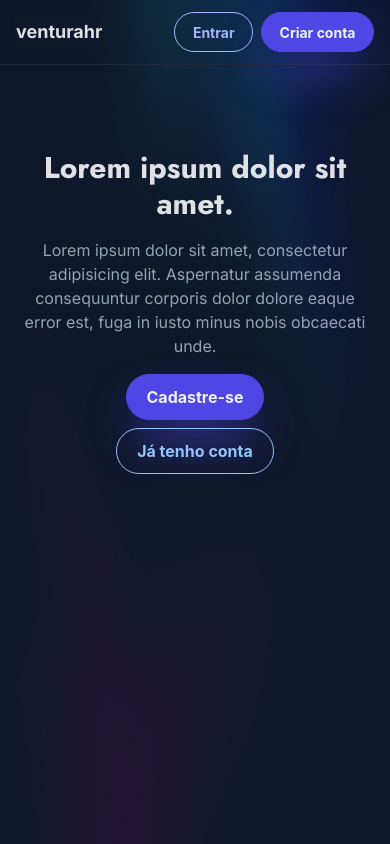
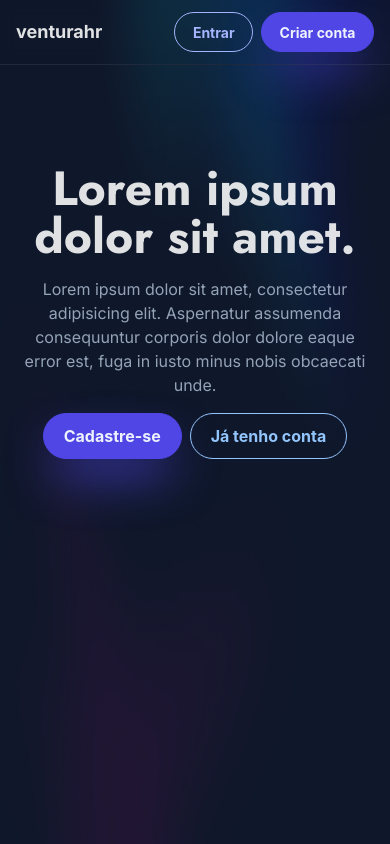
Before and after one commit to fabioper/VenturaHR, a Next.js app in the folder Web/venturahr-web/: page / in a window 390 px wide. Built offline with nearby package versions, Linux system fonts and the light colour scheme; no server answers.

Commit message:
ajusta responsividade da hero

```diff
--- a/Web/venturahr-web/src/pages/index.tsx
+++ b/Web/venturahr-web/src/pages/index.tsx
@@ -25,7 +25,7 @@ const Home: NextPage = () => {
 
         <main className="py-6 h-full">
           <div className="container flex flex-col items-center justify-center h-3/5">
-            <h2 className="text-3xl md:text-6xl font-display font-extrabold m-0 text-center">
+            <h2 className="text-5xl md:text-6xl font-display font-extrabold m-0 text-center">
               Lorem ipsum dolor sit amet.
             </h2>
             <p className="max-w-2xl text-center font-body leading-normal text-slate-400">
@@ -33,7 +33,7 @@ const Home: NextPage = () => {
               Aspernatur assumenda consequuntur corporis dolor dolore eaque
               error est, fuga in iusto minus nobis obcaecati unde.
             </p>
-            <div className="flex flex-col md:flex-row items-center justify-center gap-2">
+            <div className="flex items-center justify-center gap-2">
               <Link href="/signup">
                 <Button
                   label="Cadastre-se"
```
